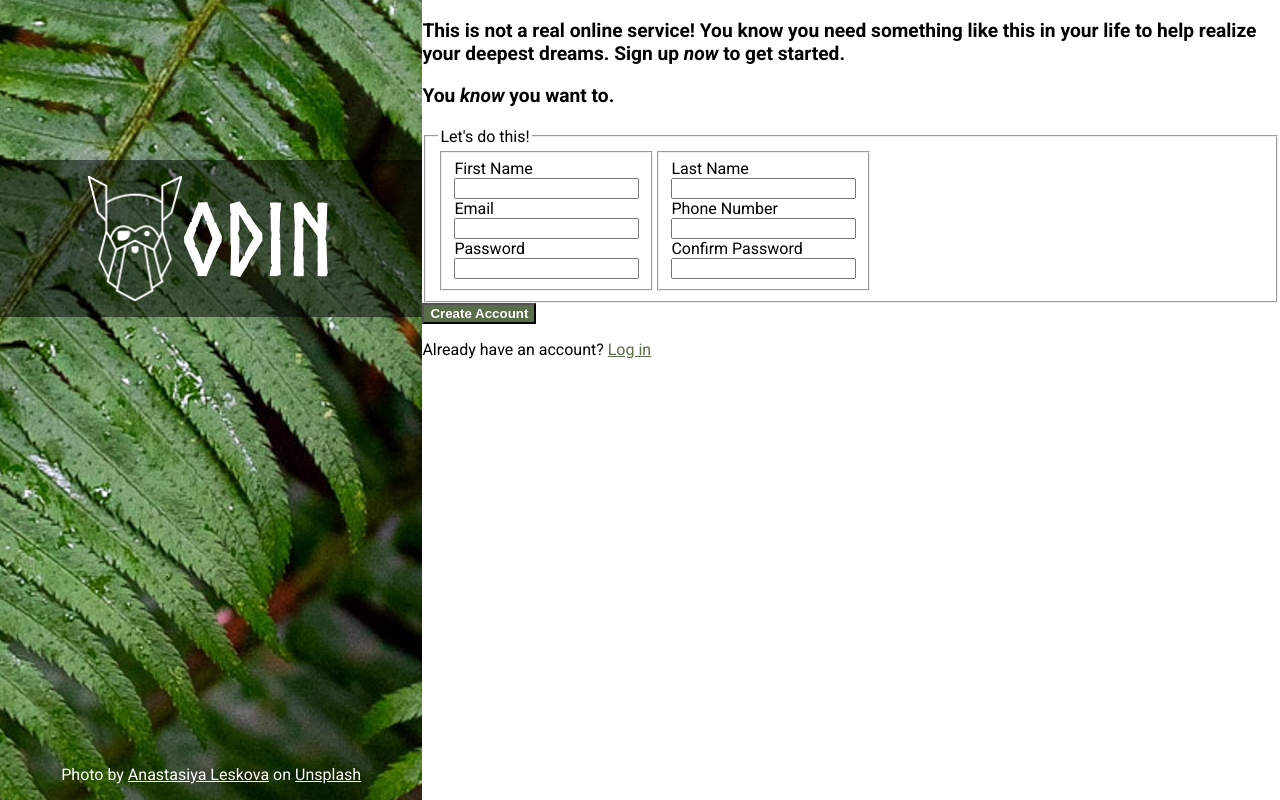
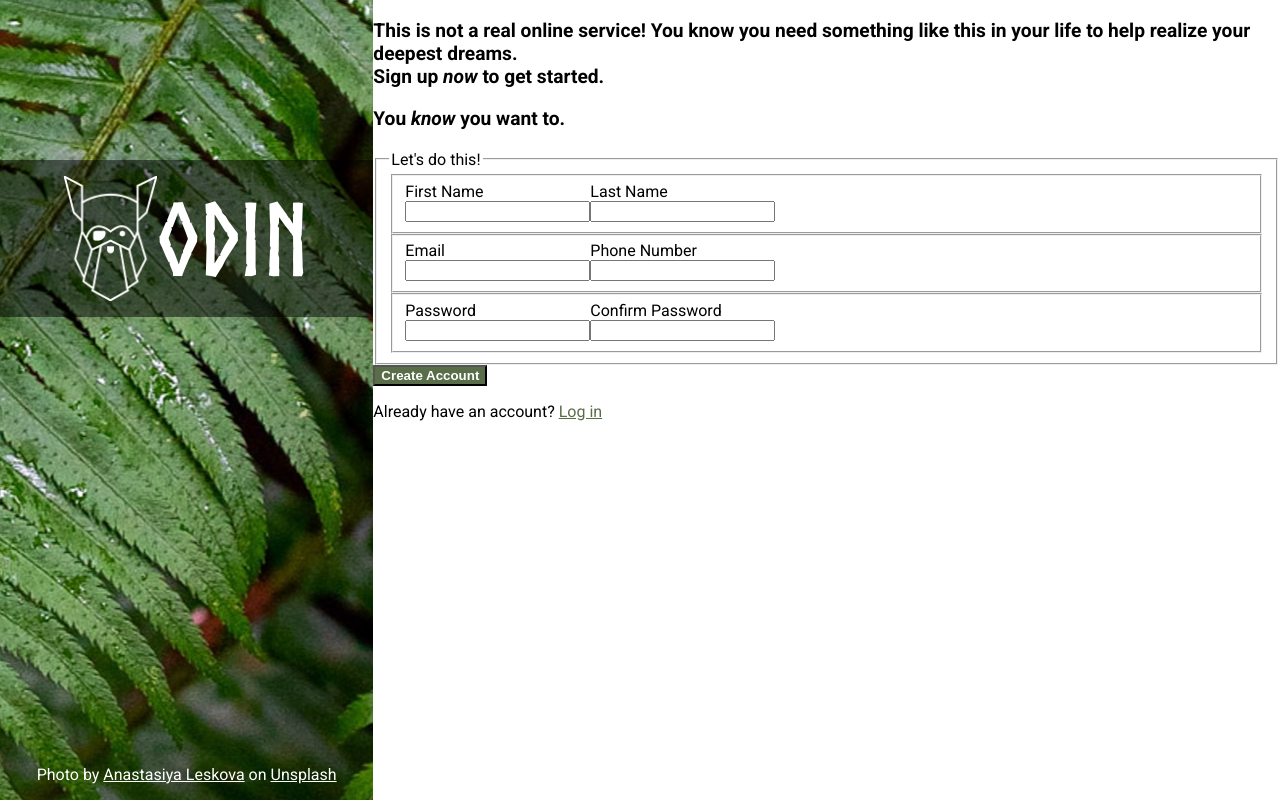
Before and after one commit to NotAtec/sign-up-form, a plain HTML site: page index.html in a window 1280 px wide. Drawn offline with Linux system fonts and the light colour scheme.

Commit message:
Redid form order for tab-a11y

```diff
--- a/index.html
+++ b/index.html
@@ -9,7 +9,8 @@
   <title>Sign Up!</title>
   <link rel="preconnect" href="https://fonts.googleapis.com">
   <link rel="preconnect" href="https://fonts.gstatic.com" crossorigin>
-  <link href="https://fonts.googleapis.com/css2?family=Roboto:ital,wght@0,400;0,700;1,700&display=swap" rel="stylesheet">
+  <link href="https://fonts.googleapis.com/css2?family=Roboto:ital,wght@0,400;0,500;0,700;0,900;1,400;1,700;1,900&display=swap" rel="stylesheet">
+
 </head>
 <body class="container">
   <div class="container col" id="left">
@@ -20,42 +21,40 @@
     <div class="container centered" id="imgcred"><p>Photo by <a href="https://unsplash.com/@a_leskova">Anastasiya Leskova</a> on <a href="https://unsplash.com/">Unsplash</p></a>
     </div>
   </div>
-  <div class="container col size2" id="right">
+  <div class="container col" id="right">
     <div>
-      <p class="cta">This is not a real online service! You know you need something like this in your life to help realize your deepest dreams. Sign up <em>now</em> to get started.</p>
+      <p class="cta">This is not a real online service! You know you need something like this in your life to help realize your deepest dreams.<br>Sign up <em>now</em> to get started.</p>
       <p class="cta">You <em>know</em> you want to.</p>
     </div>
     <div>
       <form action="post" id="sign-up">
-        <fieldset class="container">
+        <fieldset class="container col">
           <legend>Let's do this!</legend>
-          <fieldset id="form-left">
+          <fieldset id="form-top" class="container">
             <div class="container col">
               <label for="fname">First Name</label>
               <input type="text" name="fname" id="">
             </div>
-
+            <div class="container col">
+              <label for="lname">Last Name</label>
+              <input type="text" name="lname" id="">
+            </div>
+          </fieldset>
+          <fieldset id="form-mid" class="container">
             <div class="container col">
               <label for="email">Email</label>
               <input type="email" name="email" id="">
             </div>
-
+            <div class="container col">
+              <label for="tel">Phone Number</label>
+              <input type="tel" name="tel" id="">
+            </div>
+          </fieldset>
+          <fieldset id="form-bot" class="container">
             <div class="container col">
               <label for="pwd">Password</label>
               <input type="password" name="pwd" id="">
             </div>
-          </fieldset>
-          <fieldset id="form-right">
-            <div class="container col">
-              <label for="lname">Last Name</label>
-              <input type="text" name="lname" id="">
-            </div>
-
-            <div class="container col">
-              <label for="tel">Phone Number</label>
-              <input type="tel" name="tel" id="">
-            </div>
-
             <div class="container col">
               <label for="cpwd">Confirm Password</label>
               <input type="password" name="cpwd" id="">
```
